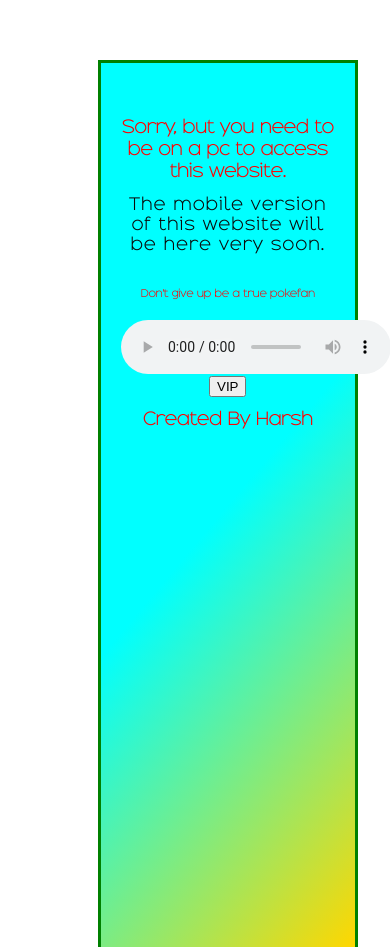
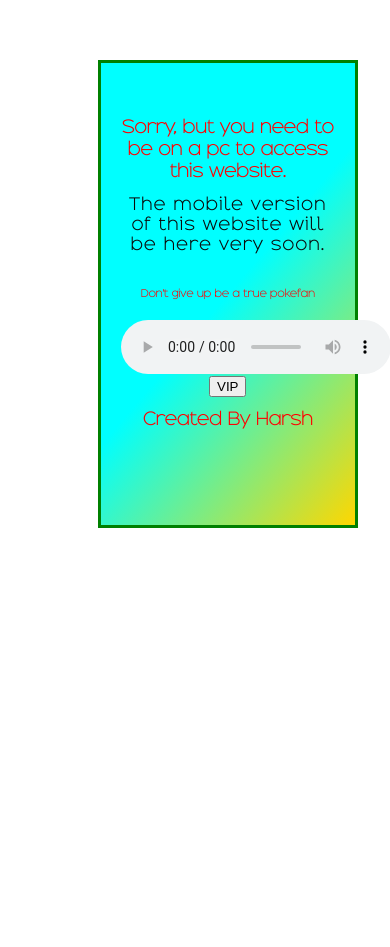
Before and after one commit to DarkHarshPlayer/Truepokefan.github.io, a plain HTML site: page mobile.html in a window 390 px wide. Shown: the part 151-1098 px from the top of the page. After the commit the page ends 844 px from the top, so only its background shows below. Drawn offline with Linux system fonts and the light colour scheme.

Commit message:
Update mobile.html

```diff
--- a/mobile.html
+++ b/mobile.html
@@ -13,7 +13,7 @@ body{
 	position: absolute;
 	top: 25%;
 	left: 25%;
-	height: 100%;
+	height: 50%;
 	width: 55%;
 	background: -webkit-linear-gradient(320deg,cyan,cyan,gold);
 	border: 3px solid green ;
@@ -40,7 +40,7 @@ body{
 <h1>Sorry, but you need to be on a pc to access this website.</h1>
 <h2>The mobile version of this website will be here very soon.</h2><br>
 <h3>Don't give up be a true pokefan </h3>
-    <br><audio src="poke.mp3" controls loop autoplay></audio>
+    <br><audio src="poke.mp3" onloadstart="true" controls loop autoplay></audio>
     <br>
     <button onclick="vi();">VIP</button>
     <div id="log" >
```
